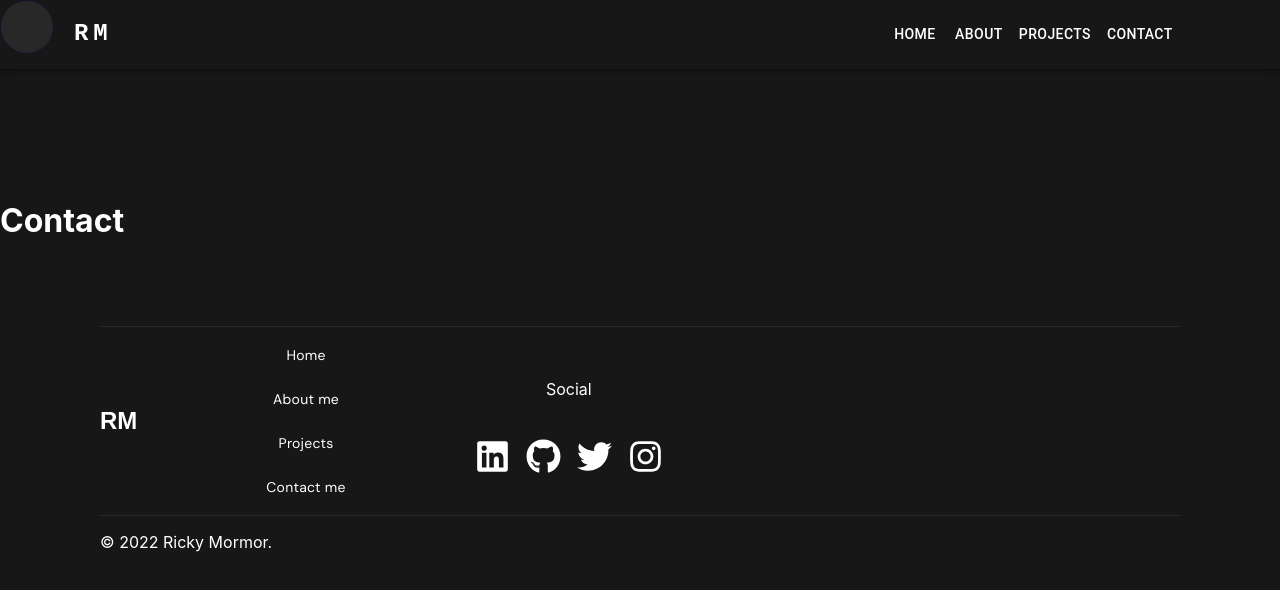
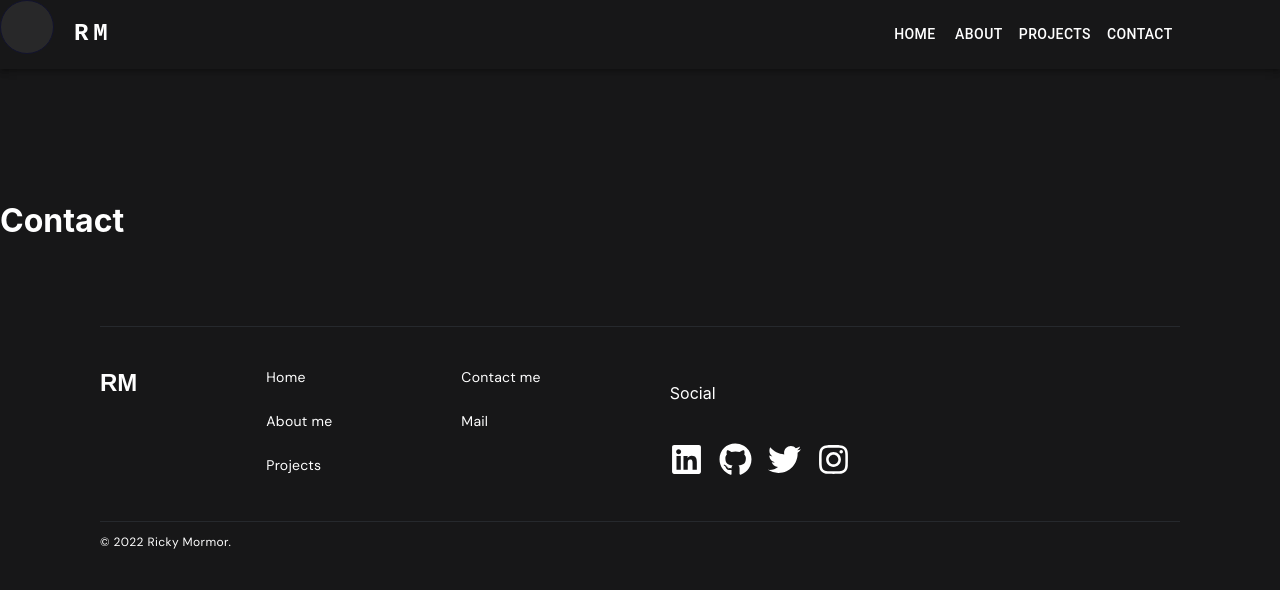
Before and after one commit to astrohunter62/react-portfolio, a React (Create React App) app: page /contact in a window 1280 px wide. Shown: the top 590 px of the page. Built offline with nearby package versions, Linux system fonts and the light colour scheme.

Commit message:
🎨 STYLE: footer on desktop

```diff
--- a/src/components/footer/Footer.js
+++ b/src/components/footer/Footer.js
@@ -14,7 +14,10 @@ const Footer = () => (
         <li>Home</li>
         <li>About me</li>
         <li>Projects</li>
+      </ul>
+      <ul className="footer__container__second">
         <li>Contact me</li>
+        <li>Mail</li>
       </ul>
       <div className="footer__container__social">
         <p>Social</p>
--- a/src/stylesheets/Footer.css
+++ b/src/stylesheets/Footer.css
@@ -118,12 +118,35 @@ ul {
   .footer__container {
     gap: 129px;
     flex-direction: row;
+    align-items: flex-start;
     /* width: 737.46px; */
-    height: 108px;
+    /* height: 108px; */
+  }
+
+  .footer__container__second,
+  .footer__container__social {
+    align-items: flex-start;
+    }
+
+  .social__links a {
+    font-size: 33px;
   }
 
   .footer__container__copyright {
     align-items: flex-start;
+  }
+
+  .footer__container__copyright p {
+    font-family: 'DM Sans', sans-serif;
+    font-style: normal;
+    font-weight: 400;
+    font-size: 12px;
+    line-height: 16px;
+    letter-spacing: 0.4px;
+    color: #FFFFFF;
+    flex: none;
+    order: 1;
+    flex-grow: 0;
   }
 }
 
```
